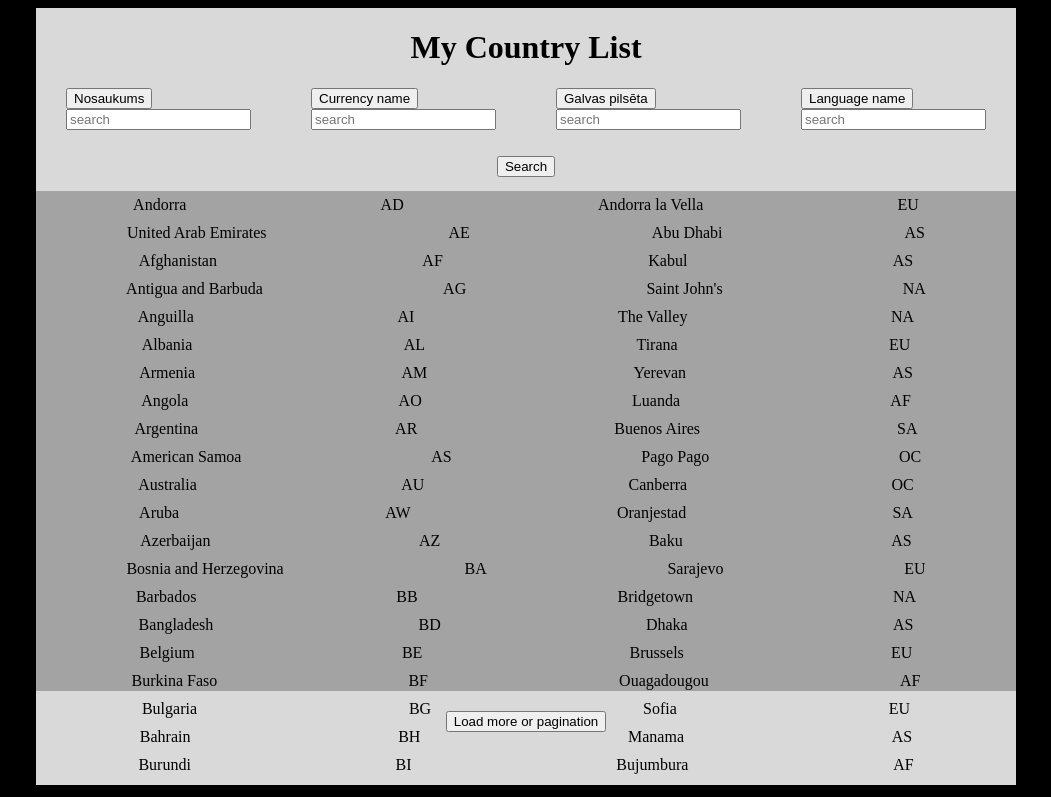
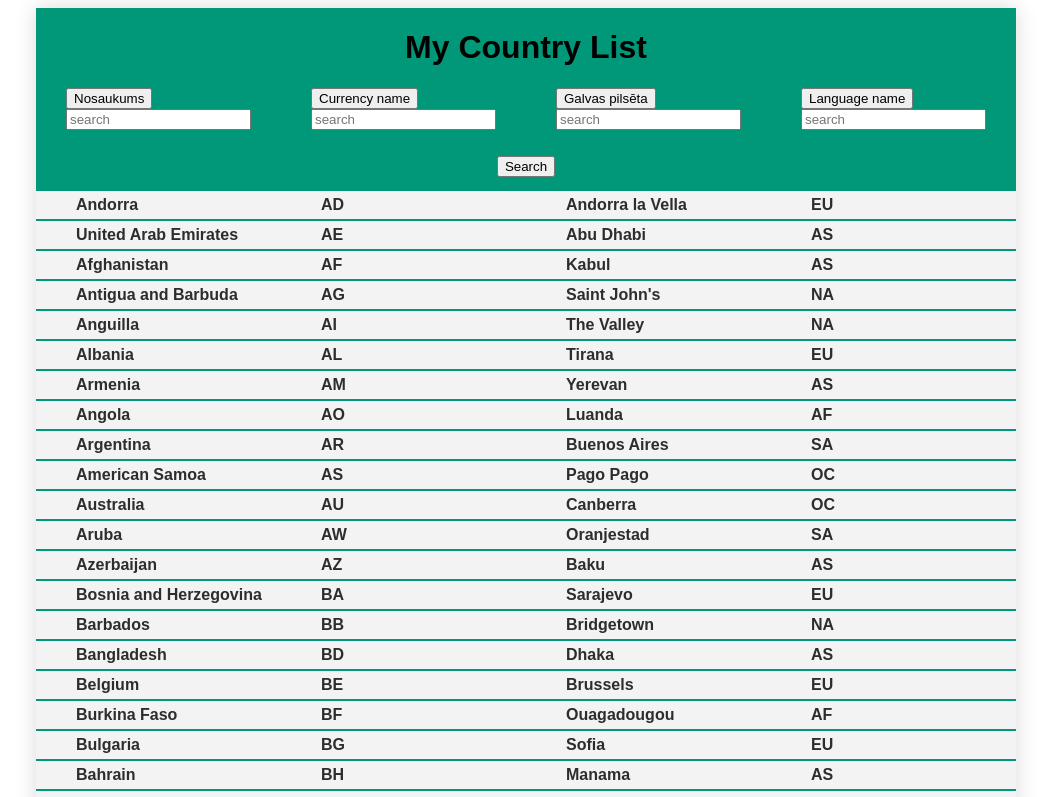
Before and after one commit to Bazjam/11MD-Sort-Filter-Paginate, a website built with webpack: page src/index.html in a window 1280 px wide. Both pictures are taken after a click on the button "Currency name". Shown: the top 797 px of the page, without its empty margins (114-1165 px from the left). Built offline with nearby package versions, Linux system fonts and the light colour scheme; data requests are answered from the project's data file; files whose address does not match are found by name.

Commit message:
Load mor

```diff
--- a/src/index.html
+++ b/src/index.html
@@ -12,13 +12,13 @@
 </head>
 
 <body>
-  <div class="wrapper">
+  <div class="wrapper ">
     <header>
       <h1>
         My Country List
       </h1>
     </header>
-    <nav>
+    <nav class="content">
       <div class="nav__column-one">
         <button data-btn-sort-name>Nosaukums</button><br>
         <input data-input-one type="text" id="text" name="text" placeholder="search" pattern="[a-z]" required>
@@ -31,7 +31,7 @@
         <input data-input-two type="text" id="text" name="text" placeholder="search" pattern="[a-z]" required>
       </div>
 
-      <div class="nav__column-one">
+      <div class="nav__column-one content">
         <button data-btn-sort-capital>
           Galvas pilsēta
         </button><br>
@@ -54,9 +54,8 @@
 
     <section data-wrapper class="wrapper-data"></section>
 
-
     <footer>
-      <button>
+      <button data-get-mor-data>
         Load more or pagination
       </button>
     </footer>
--- a/src/scripts.ts
+++ b/src/scripts.ts
@@ -33,21 +33,58 @@ const dataWrapper = document.querySelector("[data-wrapper]");
 
 const searchBtn = document.querySelector("[data-search-btn]");
 
+let counter = 1;
+let paginate = 19;
+let start = counter*paginate+1;
+let end = start+paginate-1;
+
+
+
 searchBtn.addEventListener("click", function () {
   dataWrapper.innerHTML = "";
+
   const countryName = inputOne.value;
   const countryCode = inputTwo.value;
   const countryCapital = inputThree.value;
   const countryRegion = inputFour.value;
 
   getNewSortData(
-    `http://localhost:3000/countries?name_like=${countryName}&code_like=${countryCode}&region_like=${countryCapital}&region_like=${countryRegion}`
+    `http://localhost:3000/countries?name_like=${countryName}&code_like=${countryCode}&capital_like=${countryCapital}&region_like=${countryRegion}&_start=${start}&_end=${end}`
   );
 });
 
+
+
+
+
+
+
+
+
+
+
+//-----------------GET MORE DATA -------------------------------------
+const getMoreBtn = document.querySelector("[data-get-mor-data]");
+
+getMoreBtn.addEventListener("click", function () {
+    console.log(start, end);
+    getNewSortData(`http://localhost:3000/countries?_start=${start}&_end=${end}`);
+    counter++;
+});
+
+
+
+
+
+
+
+
+
+
+
 //-----------------START PAGE---------------------------------
 document.addEventListener("DOMContentLoaded", function () {
-  getNewSortData(getDataUrl);
+  getNewSortData(get18DataUrl);
 });
 
 //-----------------BTN SORT BY NAME---------------------------------
@@ -89,32 +126,85 @@ sortBtnRegion.addEventListener("click", function () {
 });
 
 const getDataUrl = "http://localhost:3000/countries";
+const get18DataUrl = "http://localhost:3000/countries?name_start=1&_end=18";
 
 const getNewSortData = (url: string) => {
   axios.get<Countries[]>(url).then(({ data }) => {
     data.forEach((element) => {
-      const row = document.createElement("div");
-      row.classList.add("row");
 
-      const firstColumn = document.createElement("span");
-      firstColumn.classList.add("cell");
-      firstColumn.innerHTML = `${element.name}`;
 
-      const secondColumn = document.createElement("span");
-      secondColumn.classList.add("cell");
-      secondColumn.innerHTML = `${element.code}`;
 
-      const thirdColumn = document.createElement("span");
-      thirdColumn.classList.add("cell");
-      thirdColumn.innerHTML = `${element.capital}`;
+        const dataPlaceholder = document.createElement("div"); //     <div class="card-wrapper">
+        dataPlaceholder.classList.add("dataPlaceHolder");
 
-      const fourthColumn = document.createElement("span");
-      fourthColumn.classList.add("cell");
-      fourthColumn.innerHTML = `${element.region}`;
+        dataPlaceholder.innerHTML = `
+        <div class="all-data one two">
+            <span class="span-text">${element.name}</span>
+        </div>
+        <div class="all-data one">
+            <span class="span-text">${element.code}</span>
+        </div>
+        <div class="all-data one">
+            <span class="span-text">${element.capital}</span>
+        </div>
+        <div class="all-data one">
+            <span class="span-text">${element.region}</span>
+        </div>
 
-      row.append(firstColumn, secondColumn, thirdColumn, fourthColumn);
+        `;
+        dataWrapper.append(dataPlaceholder);
 
-      dataWrapper.append(row);
+
+
+      });
     });
-  });
 };
+
+
+
+// dataPlaceholder.innerHTML = `
+
+//         <div class="all-data one two">
+//             <span>${element.name}</span>
+//         </div>
+//         <div class="all-data one">
+//             <span>${element.code}</span>
+//         </div>
+//         <div class="all-data one">
+//             <span>${element.capital}</span>
+//         </div>
+//         <div class="all-data one">
+//             <span>${element.region}</span>
+//         </div>
+
+//         `;
+
+
+// const getNewSortData = (url: string) => {
+//     axios.get<Countries[]>(url).then(({ data }) => {
+//       data.forEach((element) => {
+//         const row = document.createElement("div");
+//         row.classList.add("row");
+
+//         const firstColumn = document.createElement("span");
+//         firstColumn.classList.add("cell");
+//         firstColumn.innerHTML = `${element.name}`;
+
+//         const secondColumn = document.createElement("span");
+//         secondColumn.classList.add("cell");
+//         secondColumn.innerHTML = `${element.code}`;
+
+//         const thirdColumn = document.createElement("span");
+//         thirdColumn.classList.add("cell");
+//         thirdColumn.innerHTML = `${element.capital}`;
+
+//         const fourthColumn = document.createElement("span");
+//         fourthColumn.classList.add("cell");
+//         fourthColumn.innerHTML = `${element.region}`;
+
+//         row.append(firstColumn, secondColumn, thirdColumn, fourthColumn);
+
+//         dataWrapper.append(row);
+//       });
+//     });
+//   };
--- a/src/styles.scss
+++ b/src/styles.scss
@@ -1,5 +1,9 @@
+* {
+  font-family: sans-serif;
+}
+
 body {
-  background-color: #000000;
+  background-color: #ffffff;
 }
 
 header {
@@ -8,15 +12,16 @@ header {
 }
 
 .wrapper {
-  background-color: #d9d9d9;
-  width: 980px;
-  height: 777px;
+  background-color: #01987a;
+  width: 100%;
+  max-width: 980px;
   margin: 0 auto;
+  overflow: hidden;
+  box-shadow: 0 0 20px rgba(0, 0, 0, 0.15);
 }
 section {
-  background-color: #a3a3a3;
+  background-color: #f3f3f3;
   width: 900px;
-  height: 500px;
   margin: 0 auto;
   display: flex;
   flex-direction: row;
@@ -55,5 +60,37 @@ footer {
   display: flex;
   justify-content: space-around;
   padding: 5px 0;
+}
 
+.dataPlaceHolder {
+  padding: 5px 0;
+  display: flex;
+  justify-content: space-around;
+  border-bottom: 2px solid #009879;
 }
+
+.all-data {
+  width: 25%;
+  display: flex;
+  justify-content: flex-start;
+  padding-left: 40px;
+}
+
+.content {
+  background-color: #009879;
+  color: #ffffff;
+  text-align: left;
+  font-weight: bold;
+}
+
+.content-table {
+  background-color: #f3f3f3;
+}
+
+.content-table tbody tr:last-of-type {
+}
+
+.span-text {
+  font-weight: bold;
+  color: #2b2e2d;
+}
```
